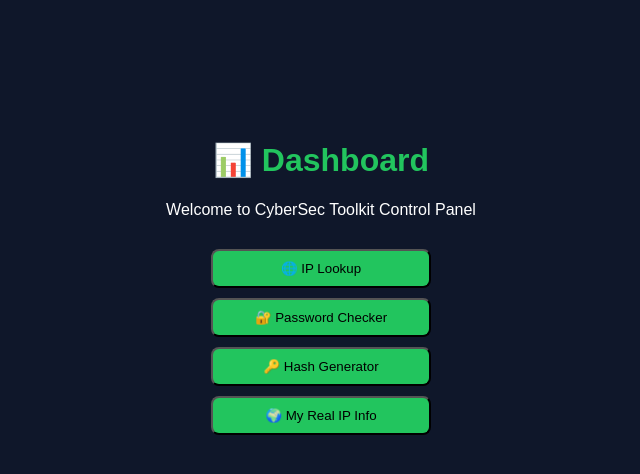
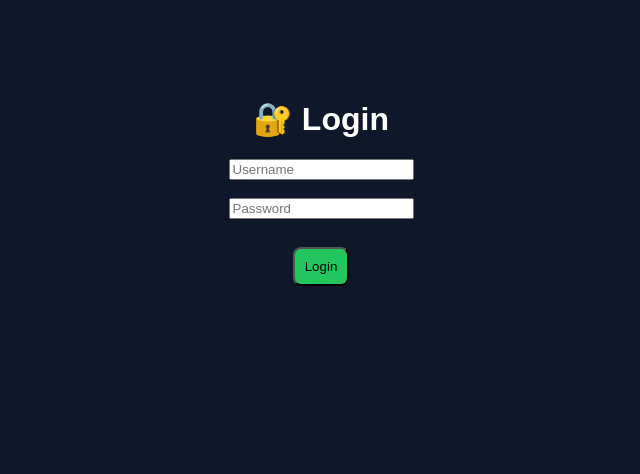
Before and after one commit to hasancyber07/cybersec-toolkit, a Flask app: page /login-page in a window 1280 px wide. Shown: the top 474 px of the page, without its empty margins (319-959 px from the left). Run offline with Flask 3, Linux system fonts and the light colour scheme.

Commit message:
Upgraded

```diff
--- a/backend/app.py
+++ b/backend/app.py
@@ -1,9 +1,10 @@
 import requests
+import datetime
 from flask import Flask, request, jsonify, render_template, redirect, url_for
 
 app = Flask(__name__, template_folder="../templates", static_folder="../static")
 
-# ---------------- PAGES ----------------
+# ----------- PAGES -----------
 @app.route('/')
 def index():
     return render_template("index.html")
@@ -16,8 +17,7 @@ def login_page():
 def dashboard():
     return render_template("dashboard.html")
 
-
-# ---------------- LOGIN ----------------
+# ----------- LOGIN -----------
 @app.route('/login', methods=['POST'])
 def login():
     username = request.form.get('username')
@@ -28,8 +28,7 @@ def login():
     else:
         return "Login failed ❌"
 
-
-# ---------------- IP LOOKUP ----------------
+# ----------- IP LOOKUP -----------
 @app.route('/ip-lookup')
 def ip_lookup():
     ip = request.args.get('ip')
@@ -38,8 +37,29 @@ def ip_lookup():
         return jsonify({"error": "No IP provided"})
 
     response = requests.get(f"http://ip-api.com/json/{ip}")
-    return jsonify(response.json())
+    data = response.json()
 
+    # LOG SAVE
+    with open("../logs/activity.log", "a") as f:
+        f.write(f"{datetime.datetime.now()} - IP checked: {ip}\n")
+
+    return jsonify(data)
+    # ----------- GET LOGS -----------
+@app.route('/logs')
+def get_logs():
+    logs = []
+
+    try:
+        with open("../logs/activity.log", "r") as f:
+            lines = f.readlines()
+
+            for line in lines[-10:]:  # son 10 log
+                logs.append(line.strip())
+
+    except:
+        logs = ["No logs yet"]
+
+    return jsonify(logs)
 
 if __name__ == '__main__':
     app.run(debug=True)
--- a/index.html
+++ b/index.html
@@ -1,7 +1,6 @@
 <!DOCTYPE html>
-<html lang="en">
+<html>
 <head>
-    <meta charset="UTF-8">
     <title>CyberSec Toolkit</title>
     <link rel="stylesheet" href="{{ url_for('static', filename='style.css') }}">
 </head>
--- a/static/script.js
+++ b/static/script.js
@@ -1,38 +1,46 @@
+function showResult(data) {
+
+    if (!data || data.status === "fail") {
+        alert("Invalid or private IP!");
+        return;
+    }
+
+    document.getElementById("resultBox").style.display = "block";
+
+    document.getElementById("ip").innerText = data.query || "N/A";
+    document.getElementById("country").innerText = data.country || "N/A";
+    document.getElementById("city").innerText = data.city || "N/A";
+    document.getElementById("isp").innerText = data.org || "N/A";
+
+    document.getElementById("flag").src =
+        "https://flagsapi.com/" + data.countryCode + "/flat/64.png";
+
+    document.getElementById("mapLink").href =
+        "https://www.google.com/maps?q=" + data.lat + "," + data.lon;
+}
+
+// manual IP
 function lookupIP() {
-    let ip = prompt("Enter IP address:");
+    let ip = prompt("Enter IP:");
     if (!ip) return;
 
     fetch("/ip-lookup?ip=" + ip)
     .then(res => res.json())
-    .then(data => {
-        alert(
-            "IP: " + data.query + "\n" +
-            "Country: " + data.country + "\n" +
-            "City: " + data.city + "\n" +
-            "ISP: " + data.org
-        );
-    })
-    .catch(() => alert("Error fetching IP data"));
+    .then(showResult);
 }
+
+// auto IP
 function lookupMyIP() {
     fetch("https://api.ipify.org?format=json")
     .then(res => res.json())
     .then(data => {
-        let ip = data.ip;
-
-        fetch("/ip-lookup?ip=" + ip)
+        fetch("/ip-lookup?ip=" + data.ip)
         .then(res => res.json())
-        .then(info => {
-            alert(
-                "Your IP: " + ip + "\n" +
-                "Country: " + info.country + "\n" +
-                "City: " + info.city + "\n" +
-                "ISP: " + info.org
-            );
-        });
+        .then(showResult);
     });
 }
 
+// password
 function passwordCheck() {
     let pass = prompt("Enter password:");
     if (!pass) return;
@@ -41,13 +49,30 @@ function passwordCheck() {
     if (pass.length >= 8) strength = "Medium";
     if (pass.length >= 12) strength = "Strong";
 
-    alert("Password Strength: " + strength);
+    alert(strength);
 }
 
+// hash
 function hashGen() {
     let text = prompt("Enter text:");
     if (!text) return;
 
-    let hash = btoa(text);
-    alert("Base64 Hash (demo): " + hash);
+    alert(btoa(text));
 }
+function loadLogs() {
+    fetch("/logs")
+    .then(res => res.json())
+    .then(data => {
+        let list = document.getElementById("logList");
+        list.innerHTML = "";
+
+        data.forEach(log => {
+            let li = document.createElement("li");
+            li.textContent = log;
+            list.appendChild(li);
+        });
+    });
+}
+
+// səhifə açılan kimi logs yüklə
+window.onload = loadLogs;
--- a/static/style.css
+++ b/static/style.css
@@ -3,45 +3,25 @@ body {
     color: white;
     font-family: Arial;
     text-align: center;
+}
+
+.container {
     margin-top: 100px;
 }
 
-.container {
-    padding: 20px;
-}
-
-h1 {
-    color: #22c55e;
-}
-
-input {
+.btn {
+    display: block;
+    margin: 10px auto;
     padding: 10px;
-    width: 200px;
-    border-radius: 6px;
-    border: none;
-}
-
-.btn {
-    display: inline-block;
-    padding: 10px 20px;
     background: #22c55e;
+    border-radius: 8px;
+    text-decoration: none;
     color: black;
-    text-decoration: none;
-    border-radius: 8px;
-    margin-top: 20px;
     cursor: pointer;
 }
 
-.btn:hover {
-    background: #16a34a;
+.result-box {
+    margin-top: 30px;
+    padding: 20px;
+    border: 1px solid #22c55e;
 }
-
-.tools {
-    margin-top: 30px;
-}
-
-.tools .btn {
-    display: block;
-    margin: 10px auto;
-    width: 220px;
-}
--- a/templates/login.html
+++ b/templates/login.html
@@ -1,25 +1,20 @@
 <!DOCTYPE html>
-<html lang="en">
+<html>
 <head>
-    <meta charset="UTF-8">
-    <title>Dashboard - CyberSec Toolkit</title>
+    <title>Login</title>
     <link rel="stylesheet" href="{{ url_for('static', filename='style.css') }}">
 </head>
 <body>
 
 <div class="container">
-    <h1>📊 Dashboard</h1>
-    <p>Welcome to CyberSec Toolkit Control Panel</p>
+    <h1>🔐 Login</h1>
 
-    <div class="tools">
-        <button class="btn" onclick="lookupIP()">🌐 IP Lookup</button>
-        <button class="btn" onclick="passwordCheck()">🔐 Password Checker</button>
-        <button class="btn" onclick="hashGen()">🔑 Hash Generator</button>
-		<button class="btn" onclick="lookupMyIP()">🌍 My Real IP Info</button>
-    </div>
+    <form action="/login" method="POST">
+        <input type="text" name="username" placeholder="Username" required><br><br>
+        <input type="password" name="password" placeholder="Password" required><br><br>
+        <button class="btn">Login</button>
+    </form>
 </div>
-
-<script src="{{ url_for('static', filename='script.js') }}"></script>
 
 </body>
 </html>
```
Also changed, not shown: templates/dashboard.html (+18 -37 lines), 1 other file.
